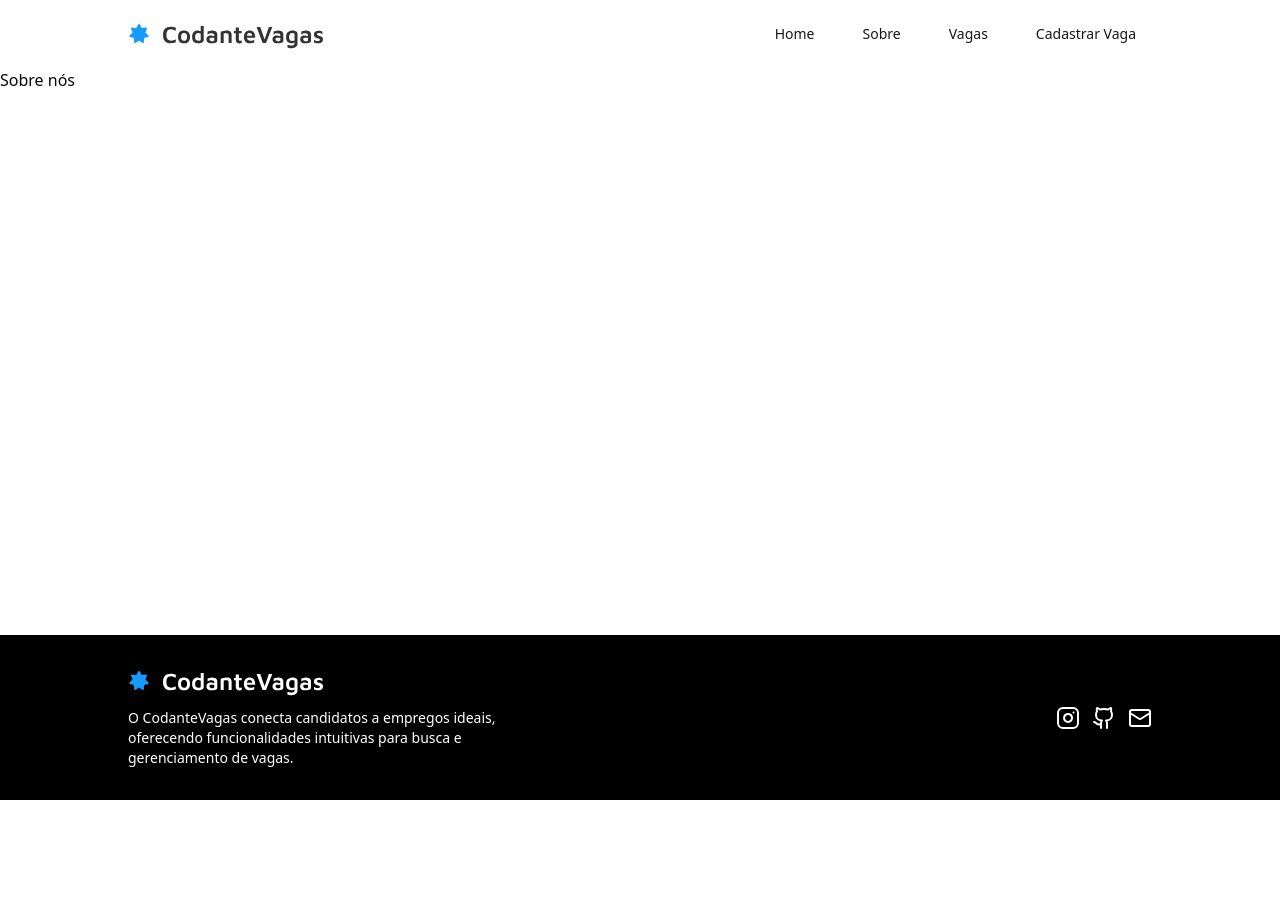
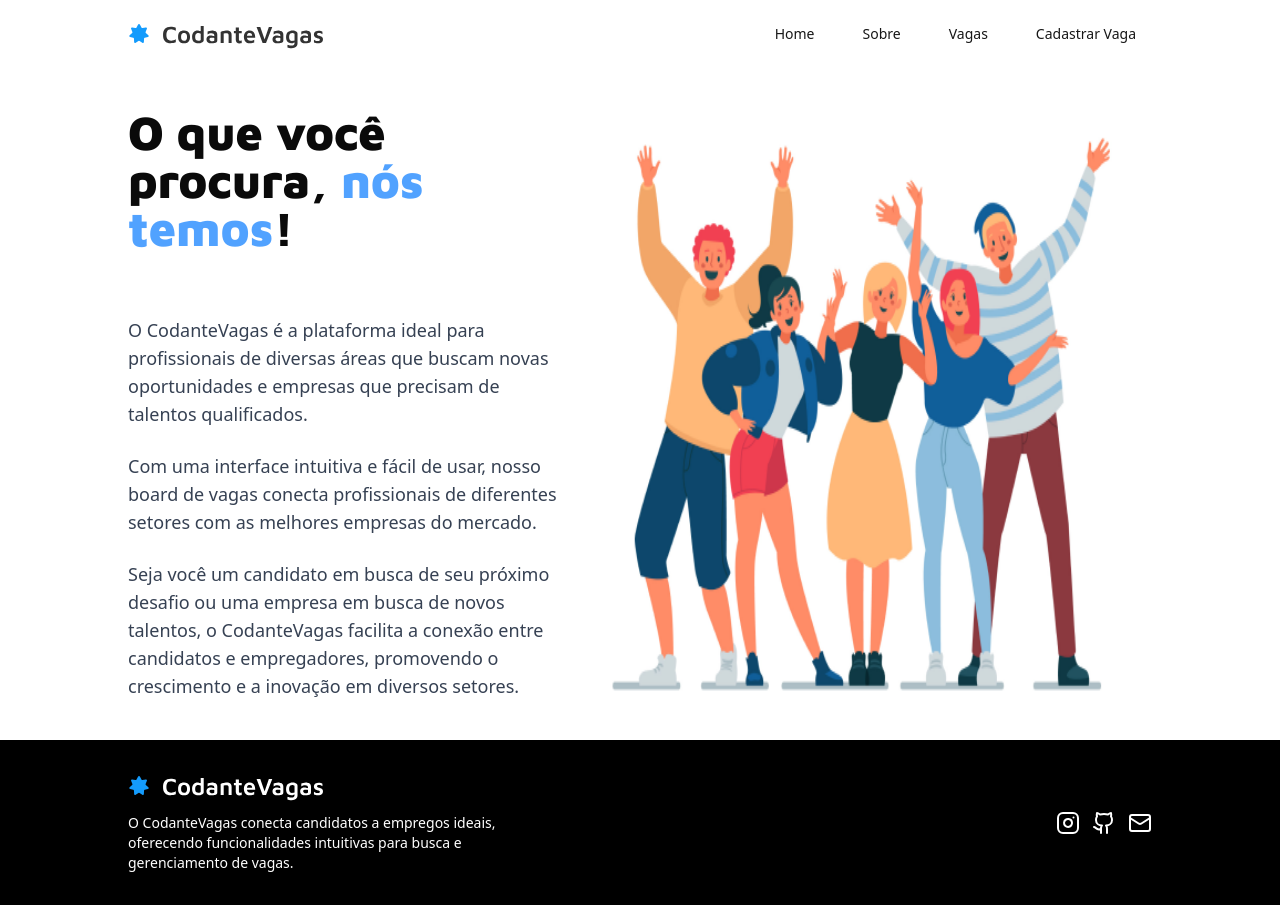
Before and after one commit to chagas42/codante-vagas, a Next.js app: page /sobre in a window 1280 px wide. Before the commit the page ends 800 px from the top, so only its background shows below. Built offline with nearby package versions, Linux system fonts and the light colour scheme.

Commit message:
feat(marketing): add Marketing and Vagas layouts; create pages for Home and Sobre; implement JobItem component

```diff
--- /dev/null
+++ b/src/app/(marketing)/layout.tsx
@@ -0,0 +1,9 @@
+import React from 'react';
+
+const MarketingLayout = ({
+  children,
+}: Readonly<{ children: React.ReactNode }>) => {
+  return <div className="mx-auto max-w-5xl py-10">{children}</div>;
+};
+
+export default MarketingLayout;
--- /dev/null
+++ b/src/app/(marketing)/page.tsx
@@ -0,0 +1,21 @@
+import { Button } from '@/components/ui/button';
+
+export default function Home() {
+  return (
+    <section className="text-center">
+      <h1 className="text-5xl font-black font-display w-xl mx-auto">
+        Diga adeus às longas buscas para uma vaga
+      </h1>
+      <a href="/vagas">
+        <Button className="cursor-pointer mt-12" variant={'outline'}>
+          Busque Uma Vaga
+        </Button>
+      </a>
+      <img
+        src="/people.png"
+        alt="Ilustração de pessoas"
+        className="mx-auto mt-12"
+      />
+    </section>
+  );
+}
--- /dev/null
+++ b/src/app/(marketing)/sobre/page.tsx
@@ -0,0 +1,30 @@
+export default function Sobre() {
+  return (
+    <section className="flex justify-between gap-4">
+      <div>
+        <h1 className="font-display mb-16 max-w-xl text-5xl font-black">
+          O que você procura, <span className="text-blue-400">nós temos</span>!
+        </h1>
+        <div className="space-y-6 text-lg text-gray-700">
+          <p className="max-w-xl">
+            O CodanteVagas é a plataforma ideal para profissionais de diversas
+            áreas que buscam novas oportunidades e empresas que precisam de
+            talentos qualificados.
+          </p>
+          <p className="max-w-xl">
+            Com uma interface intuitiva e fácil de usar, nosso board de vagas
+            conecta profissionais de diferentes setores com as melhores empresas
+            do mercado.
+          </p>
+          <p className="max-w-xl">
+            Seja você um candidato em busca de seu próximo desafio ou uma
+            empresa em busca de novos talentos, o CodanteVagas facilita a
+            conexão entre candidatos e empregadores, promovendo o crescimento e
+            a inovação em diversos setores.
+          </p>
+        </div>
+      </div>
+      <img src="/people1.png" alt="Ilustração de pessoas" className="w-3xl" />
+    </section>
+  );
+}
--- a/src/app/page.tsx
+++ /dev/null
@@ -1,7 +0,0 @@
-export default function Home() {
-  return (
-    <div>
-      <h1>Olá mundo</h1>
-    </div>
-  );
-}
--- a/src/app/sobre/page.tsx
+++ /dev/null
@@ -1,11 +0,0 @@
-import React from 'react';
-
-const Sobre: React.FC = () => {
-  return (
-    <div>
-      <h1>Sobre nós</h1>
-    </div>
-  );
-};
-
-export default Sobre;
--- /dev/null
+++ b/src/app/vagas/layout.tsx
@@ -0,0 +1,9 @@
+export default function VagasLayout({
+  children,
+}: Readonly<{ children: React.ReactNode }>) {
+  return (
+    <div className="w-full border-t bg-gray-50">
+      <div className="mx-auto max-w-5xl py-10">{children}</div>
+    </div>
+  );
+}
--- a/src/app/vagas/page.tsx
+++ b/src/app/vagas/page.tsx
@@ -1,11 +1,15 @@
-import React from 'react';
+import JobItem from '@/components/cards/job-item';
 
-const Vagas: React.FC = () => {
+export default function Vagas() {
   return (
-    <div>
-      <h1>Vagas</h1>
-    </div>
+    <main className="py-10">
+      <h2 className="font-display mb-12 text-2xl font-bold">Todas as Vagas</h2>
+      <div className="space-y-8">
+        <JobItem />
+        <JobItem />
+        <JobItem />
+        <JobItem />
+      </div>
+    </main>
   );
-};
-
-export default Vagas;
+}
--- /dev/null
+++ b/src/components/cards/job-item.tsx
@@ -0,0 +1,17 @@
+import { Button } from '../ui/button';
+
+export default function JobItem() {
+  return (
+    <article className="flex w-full items-center justify-between border border-t-4 border-black px-6 py-4 transition-colors hover:border-blue-400">
+      <h3 className="font-display text-lg font-medium text-gray-700">
+        Designer
+      </h3>
+      <h4 className="font-light text-gray-500">Google</h4>
+      <h4 className="font-light text-gray-500">São Paulo</h4>
+      <h4 className="font-light text-gray-500">R$8.000,00</h4>
+      <Button className="cursor-pointer" variant={'outline'}>
+        Mais
+      </Button>
+    </article>
+  );
+}
--- a/src/components/ui/button.tsx
+++ b/src/components/ui/button.tsx
@@ -1,8 +1,8 @@
-import * as React from "react"
-import { Slot } from "@radix-ui/react-slot"
-import { cva, type VariantProps } from "class-variance-authority"
+import * as React from 'react';
+import { Slot } from '@radix-ui/react-slot';
+import { cva, type VariantProps } from 'class-variance-authority';
 
-import { cn } from "@/lib/utils"
+import { cn } from '@/lib/utils';
 
 const buttonVariants = cva(
   "inline-flex items-center justify-center gap-2 whitespace-nowrap rounded-md text-sm font-medium transition-[color,box-shadow] disabled:pointer-events-none disabled:opacity-50 [&_svg]:pointer-events-none [&_svg:not([class*='size-'])]:size-4 shrink-0 [&_svg]:shrink-0 outline-none focus-visible:border-ring focus-visible:ring-ring/50 focus-visible:ring-[3px] aria-invalid:ring-destructive/20 dark:aria-invalid:ring-destructive/40 aria-invalid:border-destructive",
@@ -10,29 +10,29 @@ const buttonVariants = cva(
     variants: {
       variant: {
         default:
-          "bg-primary text-primary-foreground shadow-xs hover:bg-primary/90",
+          'bg-primary text-primary-foreground shadow-xs hover:bg-primary/90',
         destructive:
-          "bg-destructive text-white shadow-xs hover:bg-destructive/90 focus-visible:ring-destructive/20 dark:focus-visible:ring-destructive/40",
+          'bg-destructive text-white shadow-xs hover:bg-destructive/90 focus-visible:ring-destructive/20 dark:focus-visible:ring-destructive/40',
         outline:
-          "border border-input bg-background shadow-xs hover:bg-accent hover:text-accent-foreground",
+          'border border-black rounded-none bg-background hover:bg-accent hover:text-accent-foreground',
         secondary:
-          "bg-secondary text-secondary-foreground shadow-xs hover:bg-secondary/80",
-        ghost: "hover:bg-accent hover:text-accent-foreground",
-        link: "text-primary underline-offset-4 hover:underline",
+          'bg-secondary text-secondary-foreground shadow-xs hover:bg-secondary/80',
+        ghost: 'hover:bg-accent hover:text-accent-foreground',
+        link: 'text-primary underline-offset-4 hover:underline',
       },
       size: {
-        default: "h-9 px-4 py-2 has-[>svg]:px-3",
-        sm: "h-8 rounded-md gap-1.5 px-3 has-[>svg]:px-2.5",
-        lg: "h-10 rounded-md px-6 has-[>svg]:px-4",
-        icon: "size-9",
+        default: 'h-9 px-4 py-2 has-[>svg]:px-3',
+        sm: 'h-8 rounded-md gap-1.5 px-3 has-[>svg]:px-2.5',
+        lg: 'h-10 rounded-md px-6 has-[>svg]:px-4',
+        icon: 'size-9',
       },
     },
     defaultVariants: {
-      variant: "default",
-      size: "default",
+      variant: 'default',
+      size: 'default',
     },
   }
-)
+);
 
 function Button({
   className,
@@ -40,11 +40,11 @@ function Button({
   size,
   asChild = false,
   ...props
-}: React.ComponentProps<"button"> &
+}: React.ComponentProps<'button'> &
   VariantProps<typeof buttonVariants> & {
-    asChild?: boolean
+    asChild?: boolean;
   }) {
-  const Comp = asChild ? Slot : "button"
+  const Comp = asChild ? Slot : 'button';
 
   return (
     <Comp
@@ -52,7 +52,7 @@ function Button({
       className={cn(buttonVariants({ variant, size, className }))}
       {...props}
     />
-  )
+  );
 }
 
-export { Button, buttonVariants }
+export { Button, buttonVariants };
```
Also changed, not shown: public/people.png (added), public/people1.png (added).
